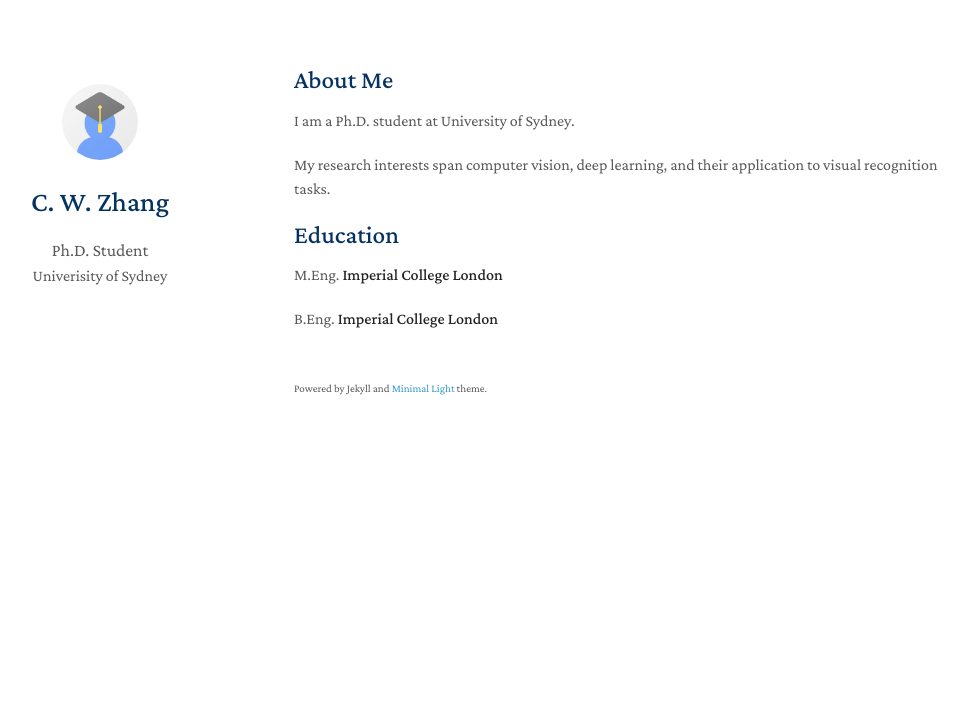
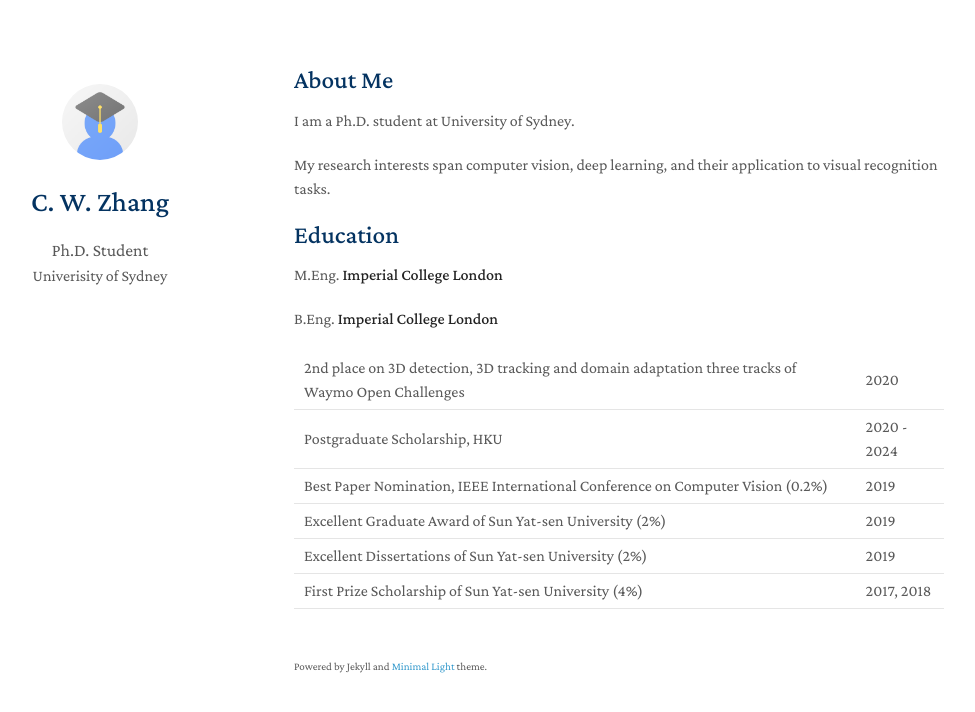
Before and after one commit to charmeleonz/charmeleonz.github.io, a Jekyll site: the page built from index.md, in a window 1280 px wide. Shown: the top 712 px of the page, without its empty margins (176-1151 px from the left). Built offline with Jekyll 4.4.1, drawn with Linux system fonts in a browser that asks for light colours; nearby versions of some CDN libraries; a style sheet for code colours, icons or effects is not loaded; our own code applies the rules of GitHub Pages for plain Markdown files.

Commit message:
Update education.md

```diff
--- a/_includes/education.md
+++ b/_includes/education.md
@@ -3,3 +3,32 @@
 M.Eng. **Imperial College London**
 
 B.Eng. **Imperial College London**
+
+<table style="border-spacing:2px" width="100%">
+    <tbody>
+    <tr>
+        <td>2nd place on 3D detection, 3D tracking and domain adaptation three tracks of Waymo Open Challenges</td>
+        <td>2020</td>
+    </tr>
+    <tr>
+        <td>Postgraduate Scholarship, HKU</td>
+        <td>2020 - 2024</td>
+    </tr>
+    <tr>
+        <td>Best Paper Nomination, IEEE International Conference on Computer Vision (0.2%)</td>
+        <td>2019</td>
+    </tr>
+    <tr>
+        <td>Excellent Graduate Award of Sun Yat-sen University (2%)</td>
+        <td>2019</td>
+    </tr>
+    <tr>
+        <td>Excellent Dissertations of Sun Yat-sen University (2%)</td>
+        <td>2019</td>
+    </tr>
+    <tr>
+        <td>First Prize Scholarship of Sun Yat-sen University (4%)</td>
+        <td>2017, 2018</td>
+    </tr>
+
+</tbody></table>
```
